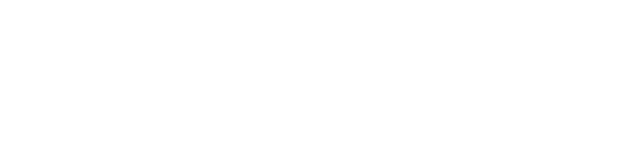
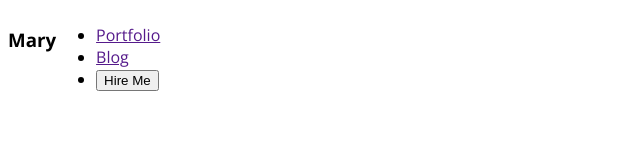
Before and after one commit to Anik-Sarkar-01/web-dev-portfolio, a plain HTML site: page index.html in a window 1280 px wide. Shown: the whole page, without its empty margins (0-640 px from the left). Drawn offline with nearby package versions, Linux system fonts and the light colour scheme.

Commit message:
navbar and google font added

```diff
--- a/index.html
+++ b/index.html
@@ -1,13 +1,27 @@
 <!DOCTYPE html>
 <html lang="en">
+
 <head>
     <meta charset="UTF-8">
     <meta name="viewport" content="width=device-width, initial-scale=1.0">
     <title>Web Developer Portfolio</title>
+    <link rel="preconnect" href="https://fonts.googleapis.com">
+    <link rel="preconnect" href="https://fonts.gstatic.com" crossorigin>
+    <link href="https://fonts.googleapis.com/css2?family=Open+Sans:ital,wght@0,300..800;1,300..800&display=swap"
+        rel="stylesheet">
+    <link rel="stylesheet" href="styles/portfolio.css">
 </head>
-<body>
+
+<body class="open-sans-normal">
     <header>
-
+        <nav>
+            <h3>Mary</h3>
+            <ul>
+                <li><a href="">Portfolio</a></li>
+                <li><a href="">Blog</a></li>
+                <li><a href=""><button>Hire Me</button></a></li>
+            </ul>
+        </nav>
     </header>
     <main>
 
@@ -16,4 +30,5 @@
 
     </footer>
 </body>
+
 </html>
--- /dev/null
+++ b/styles/portfolio.css
@@ -0,0 +1,16 @@
+
+
+
+.open-sans-normal {
+  font-family: "Open Sans", sans-serif;
+  font-optical-sizing: auto;
+  font-style: normal;
+  font-variation-settings:
+    "wdth" 100;
+}
+
+/* Nav Styles */
+nav{
+    display: flex;
+
+}
```
